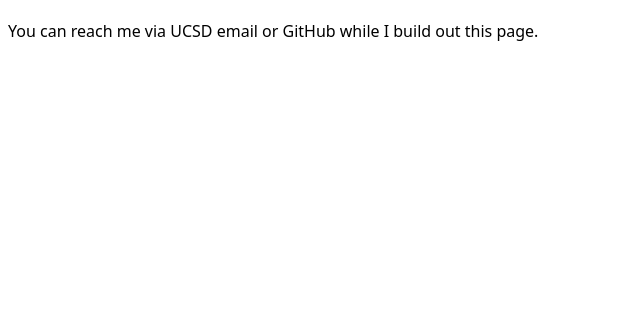
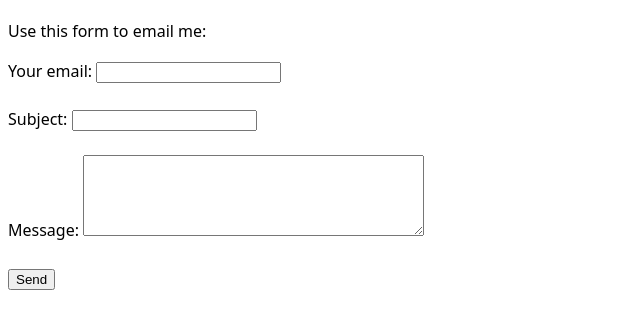
Before and after one commit to vanshika-s/portfolio, a plain HTML site: page contact/index.html in a window 1280 px wide. Shown: the part 104-432 px from the top of the page, without its empty margins (0-640 px from the left). Drawn offline with Linux system fonts and the light colour scheme.

Commit message:
Add basic contact form

```diff
--- a/contact/index.html
+++ b/contact/index.html
@@ -3,7 +3,8 @@
 <head>
     <meta charset="UTF-8">
     <meta name="viewport" content="width=device-width, initial-scale=1.0">
-    <title>Contact – Vanshika Somani</title>
+    <title>Contact - Vanshika Somani</title>
+    <!-- note the .. because style.css lives one folder up -->
     <link rel="stylesheet" href="../style.css">
 </head>
 <body>
@@ -15,6 +16,31 @@
     </nav>
 
     <h1>Contact</h1>
-    <p>You can reach me via UCSD email or GitHub while I build out this page.</p>
+    <p>Use this form to email me:</p>
+
+    <form action="mailto:vsomani@ucsd.edu" method="POST" enctype="text/plain">
+        <label>
+            Your email:
+            <input name="email" type="email" required>
+        </label>
+
+        <br><br>
+
+        <label>
+            Subject:
+            <input name="subject">
+        </label>
+
+        <br><br>
+
+        <label>
+            Message:
+            <textarea name="body" rows="5" cols="40"></textarea>
+        </label>
+
+        <br><br>
+
+        <button>Send</button>
+    </form>
 </body>
 </html>
```
